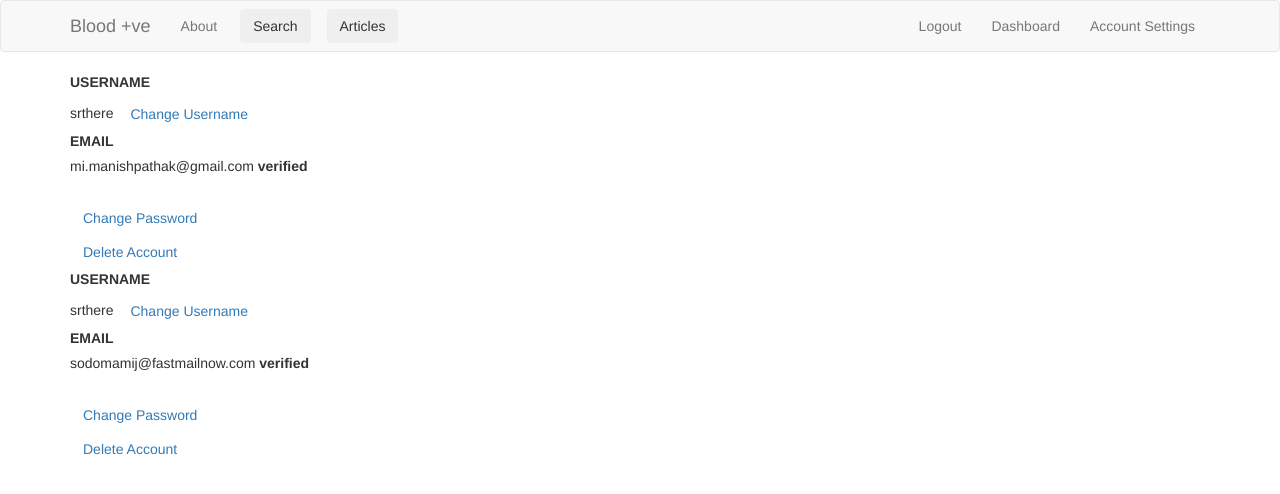
After one commit to srthere/BLOOD_VE, a Flask app: page /settings/ in a window 1280 px wide. The commit adds this page. Shown: the top 494 px of the page. Run offline with Flask 2, Linux system fonts and the light colour scheme; a user stored in the database is signed in; data comes from the database, SQL or seed files in the repository; some libraries are stand-ins or nearby versions.

Commit message:
settings added

```diff
--- a/app.py
+++ b/app.py
@@ -16,8 +16,8 @@ app.config['MAIL_SERVER']='smtp.gmail.com'
 app.config['MAIL_PORT']=465
 app.config['MAIL_USE_SSL']=True
 #add a email and password
-app.config['MAIL_USERNAME'] = ''
-app.config['MAIL_PASSWORD'] = ''
+app.config['MAIL_USERNAME'] = 'mi.manishpathak@gmail.com'
+app.config['MAIL_PASSWORD'] = 'cdffbdoavaibqlvn'
 mail=Mail(app)
 s=URLSafeTimedSerializer(app.secret_key)
 
@@ -73,7 +73,7 @@ def send():
                     body+=i['PHONE_NUMBER']
                     body+='\n'+"Thank You!!"
      #add a sender email
-            msg = mail.send_message('Requirement of Blood in Your City',sender='',recipients=recipients,body=body)
+            msg = mail.send_message('Requirement of Blood in Your City',sender='mi.manishpathak@gamil.com',recipients=recipients,body=body)
             l="msg sent"
             return render_template('home.html',msg=l)
         else:
@@ -150,14 +150,41 @@ def register():
 
         return redirect(url_for('login'))
     return render_template('register.html',title='Register', form=form)
+
+#token generation
+@app.route('/token/')
+@is_logged_in
+def token():
+    cur=mysql.connection.cursor()
+    EMAIL=cur.execute("SELECT EMAIL from users WHERE USERNAME=%s",[session['USERNAME']])
+    if EMAIL>0:
+        data = cur.fetchone()
+        EMAIL = data['EMAIL']
+        token=s.dumps(EMAIL,salt='email-confirm')
+        msg=Message('Confirm Email',sender='mi.manishpathak@gmail.com',recipients=[EMAIL])
+        link=url_for('confirm_email',token=token,_external=True)
+        msg.body='Your link is {}'.format(link)
+        mail.send(msg)
+        flash("Link Sent!!")
+        return redirect(url_for('index'))
+
+
 #showing confirmation Message
 @app.route('/confirm_email/<token>')
 def confirm_email(token):
     try:
-        email=s.loads(token,salt='email-confirm',max_age=120)
+        email=s.loads(token,salt='email-confirm',max_age=300)
     except SignatureExpired:
-        return '<h1>The link is expired</h1>'
-    return 'Email Verified'
+        flash("The Link is Expired")
+        return redirect(url_for('index'))
+    cur=mysql.connection.cursor()
+    var=True
+    cur.execute("UPDATE users SET verify=%s WHERE EMAIL=%s",(var,email))
+    mysql.connection.commit()
+    cur.close()
+    flash ("Email verified")
+    return email
+    return redirect(url_for('login'))
 
 @app.route('/login/', methods=['GET', 'POST'])
 def login():
@@ -198,6 +225,7 @@ def logout():
 @is_logged_in
 def dashboard():
     #cursor
+
     cur =mysql.connection.cursor()
     #Get Aricle
     result = cur.execute("SELECT * FROM articles")
@@ -208,6 +236,7 @@ def dashboard():
         msg= 'No article found'
         return render_template('dashboard.html',msg =msg)
     #close conection
+
     cur.close()
 
 #Search Bar
@@ -292,7 +321,56 @@ def delete_article(id):
     cur.close()
     flash('Article Deleted', 'success')
     return redirect(url_for('dashboard'))
+#account settings
+@app.route('/settings/')
+@is_logged_in
+def settings():
+    cur = mysql.connection.cursor()
+    result=cur.execute("SELECT * FROM users WHERE USERNAME=%s",[session['USERNAME']])
+    search = cur.fetchall()
+    return render_template('settings.html',search=search)
 
+#change USERNAME
+@app.route('/username/',methods=['GET','POST'])
+@is_logged_in
+def username():
+    if request.method == 'POST':
+        #Get Form FIelds
+        USERNAME = request.form['USERNAME']
+        CHANGE=request.form['CHANGE']
+        cur = mysql.connection.cursor()
+        result=cur.execute("SELECT * FROM users WHERE USERNAME = %s",[USERNAME])
+
+        if result > 0:
+
+            cur.execute("UPDATE users set USERNAME=%s WHERE USERNAME=%s",(CHANGE,USERNAME))
+            mysql.connection.commit()
+            cur.close()
+            flash("USERNAME changed")
+            session['USERNAME']=CHANGE
+            return render_template('settings.html')
+        else:
+            msg='wrong username'
+            return render_template('change_username.html',msg=msg)
+
+    return render_template('change_username.html')
+
+@app.route('/delete/')
+@is_logged_in
+def delete():
+    return render_template('delete_confirm.html')
+#delete account
+@app.route('/delete_account/')
+@is_logged_in
+def delete_account():
+    cur=mysql.connection.cursor()
+    cur.execute("DELETE from articles WHERE author=%s",[session['USERNAME']])
+    cur.execute("DELETE from users WHERE USERNAME=%s",[session['USERNAME']])
+    mysql.connection.commit()
+    cur.close()
+    session.clear()
+    flash("ACCOUNT DELETED PERMANENTLY")
+    return redirect(url_for('index'))
 
 if __name__ == '__main__':
 
--- a/templates/confirm.html
+++ b/templates/confirm.html
@@ -1,6 +1,6 @@
 {%extends 'layout1.html' %}
 {% block body %}
-{% include 'includes/_messages.html' %}
+
 <form action="" method="POST">
   <div class="form.group">
     <label>Confirm City</label>
--- a/templates/home.html
+++ b/templates/home.html
@@ -1,5 +1,5 @@
   {% extends 'layout1.html' %}
-  {% include 'includes/_messages.html' %}
+
   {% block body %}
   <div class="jumbotron text-center">
        <h1>Welcome To Blood +(ve)</h1>
--- a/templates/search.html
+++ b/templates/search.html
@@ -3,7 +3,7 @@
 {% block body %}
   <h1>Search</h1>
 
-    {% include 'includes/_messages.html' %}
+
   <form action="" method="POST">
     <div class="form.group">
       <label>City</label>
--- /dev/null
+++ b/templates/settings.html
@@ -0,0 +1,26 @@
+{%extends 'layout1.html' %}
+
+{% block body %}
+
+<form action="" method="POST">
+  <div class="form.group">
+    {% for search in search %}
+    <label>USERNAME</label><br>
+    {{search.USERNAME}}
+    <a href='/username'><input type="button" class="btn btn-link" value="Change Username"></a><br>
+    <label>EMAIL</label><br>
+    {{search.EMAIL}}
+    {% if search.verify == 0 %}
+    <a href='/token'><input type="button" class="btn btn-link" value="Verify Email"></a><br>
+    {% else %}
+    <label> verified</label><br>
+    {% endif %}
+    <br><a href='/password'><input type="button" class="btn btn-link" value="Change Password"></a><br>
+    <a href='/delete'><input type="button" class="btn btn-link" value="Delete Account"></a><br>
+    {% endfor %}
+  </div>
+
+
+</form>
+
+{% endblock %}
```
Also changed, not shown: templates/change_password.html (added, +18 -0 lines), templates/change_username.html (added, +16 -0 lines), templates/delete_confirm.html (added, +13 -0 lines), templates/layout.html (+4 -11 lines), 3 other files.
